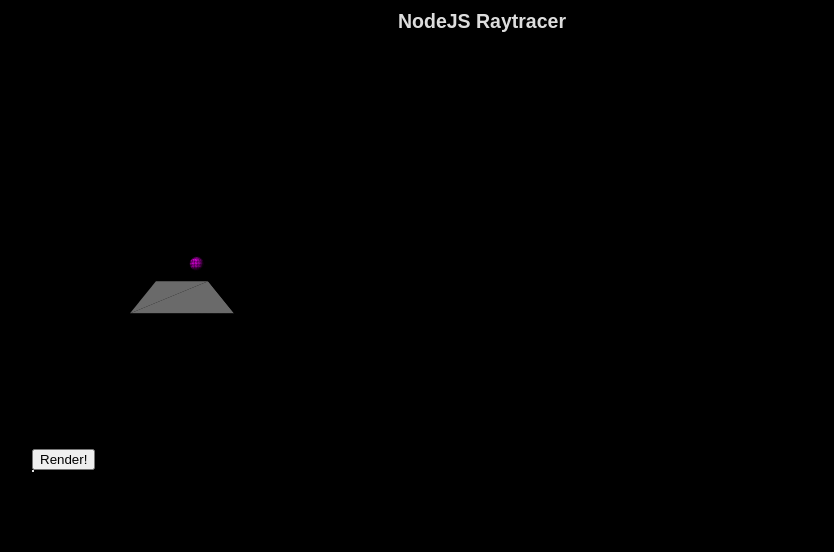
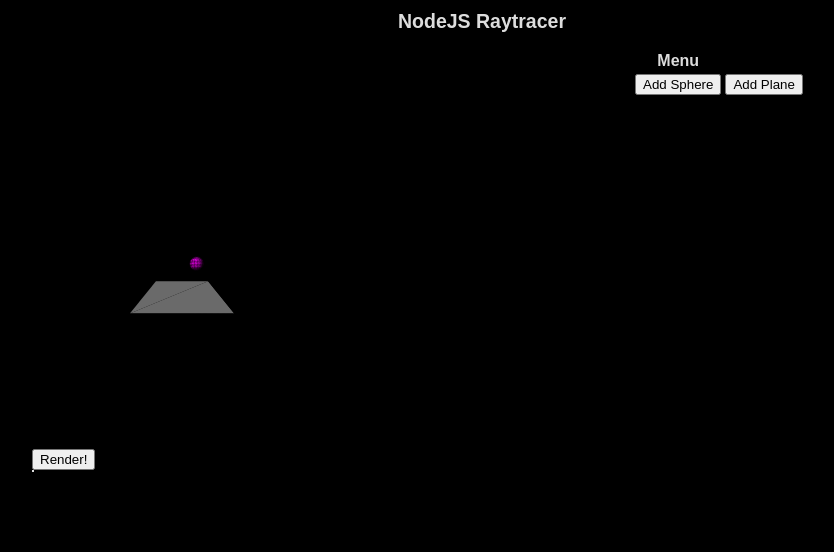
Before and after one commit to muraliavarma/raytracer_nodejs, a website: page public/index.html in a window 1280 px wide. Shown: the whole page, without its empty margins (158-992 px from the left). Drawn offline with nearby package versions, Linux system fonts and the light colour scheme; no server answers.

Commit message:
In the middle of implementing menu. Now adds a sphere at a static position into Threejs scene upon menu icon click

```diff
--- a/public/css/app.css
+++ b/public/css/app.css
@@ -12,6 +12,7 @@ body {
 	width: 500px;
 	height: 500px;
 	border: 1px dashed;
+	float: left;
 }
 
 #rendered {
@@ -19,3 +20,9 @@ body {
 	height: 0px;
 	border: 1px dashed;
 }
+
+#menu {
+	width: 300px;
+	height: 500px;
+	float: right;
+}
--- a/public/index.html
+++ b/public/index.html
@@ -6,10 +6,24 @@
 		<script src="/socket.io/socket.io.js"></script>
 		<script src="/js/connections.js"></script>
 		<script src="/js/scene.js"></script>
+		<script src="/js/menu.js"></script>
 	</head>
 	<body onload="setupScene()">
 		<div align="center"><h2>NodeJS Raytracer</h2></div>
-		<div id="sceneDiv"></div>
+		<div id="sceneDiv">
+			<div id="menu">
+				<table>
+					<tr>
+						<th>Menu</th>
+					</tr>
+					<tr>
+						<td><button type="button" onclick="addPrimitive('sphere')">Add Sphere</button></td>
+						<td><button type="button" onclick="addPrimitive('plane')">Add Plane</button></td>
+					</tr>
+				</table>
+
+			</div>
+		</div>
 		<button type="button" onclick="doRender()">Render!</button>
 		<div id = "progress"></div>
 		<img id = "rendered"></img>
--- /dev/null
+++ b/public/js/menu.js
@@ -0,0 +1,12 @@
+function addPrimitive(type) {
+	if (type == 'sphere') {
+		var radius = 1,
+		segments = 16,
+		rings = 16;
+		var sphereMaterial = new THREE.MeshPhongMaterial({color: 0xff00ff});
+		var sphere = new THREE.Mesh(new THREE.SphereGeometry(radius, segments, rings), sphereMaterial);
+		sphere.position = new THREE.Vector3(0, 0, 25);
+		scene.add(sphere);
+		render();
+	}
+}
--- a/public/js/scene.js
+++ b/public/js/scene.js
@@ -46,15 +46,12 @@ function setupScene() {
 	sceneDiv.onclick = function() {
 		render();
 	}
-	function render() {
-
-		// plane.rotation.x += 0.1;
-		// plane.rotation.y += 0.1;
-
-		renderer.render(scene, camera);
-	}
 	render();
 
+}
+
+function render() {
+	renderer.render(scene, camera);
 }
 
 function doRender() {
```
